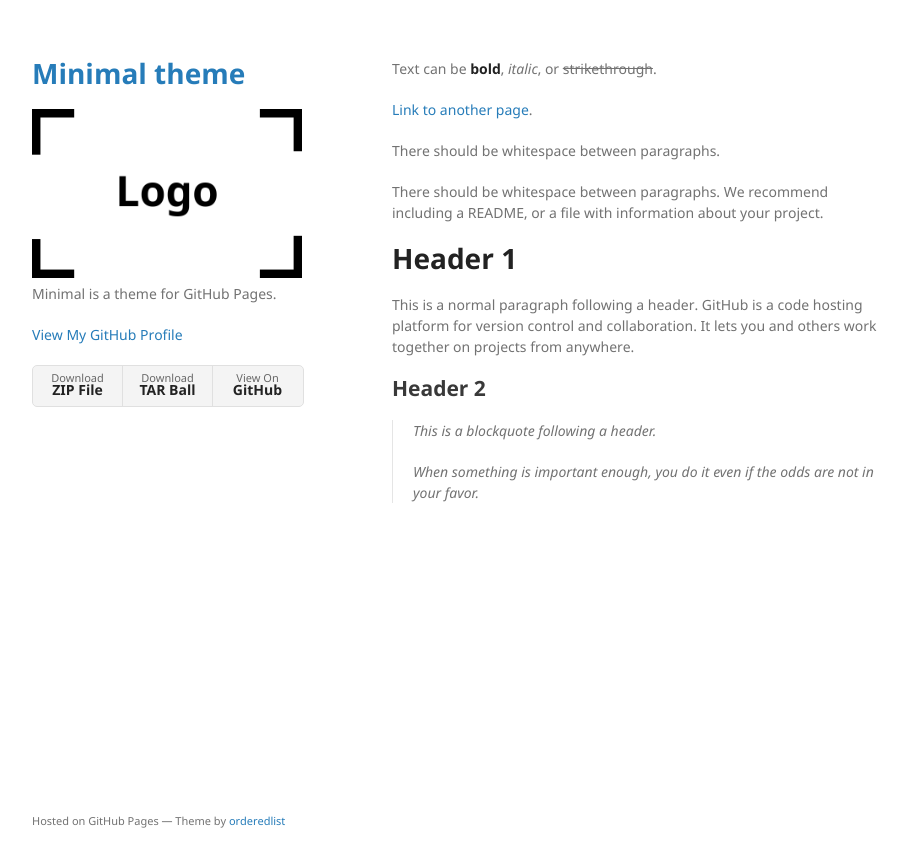
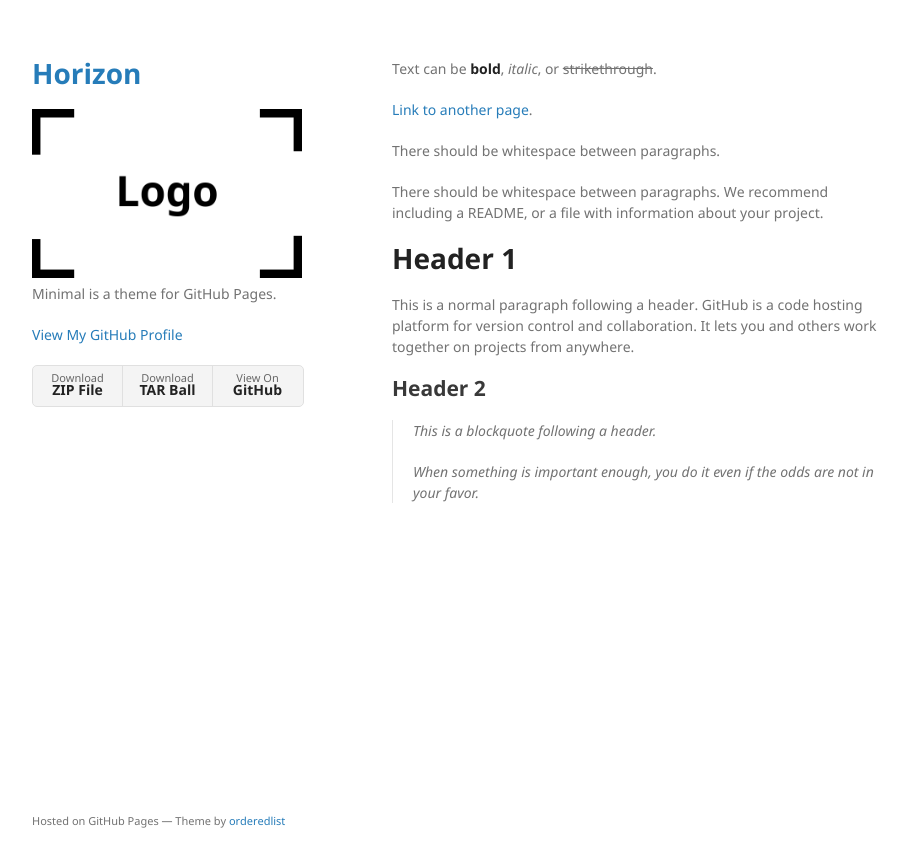
Before and after one commit to Dr-KangWang/dr-kangwang.github.io, a Jekyll site: the page built from index.md, in a window 1280 px wide. Shown: the top 867 px of the page, without its empty margins (178-1085 px from the left). Built offline with Jekyll 4.4.1, drawn with Linux system fonts in a browser that asks for light colours.

Commit message:
test-minimal

```diff
--- a/_config.yml
+++ b/_config.yml
@@ -1,6 +1,5 @@
-title: Minimal theme
+title: Horizon
 logo: /assets/img/logo.png
 description: Minimal is a theme for GitHub Pages.
 show_downloads: true
-google_analytics:
 theme: jekyll-theme-minimal
```
